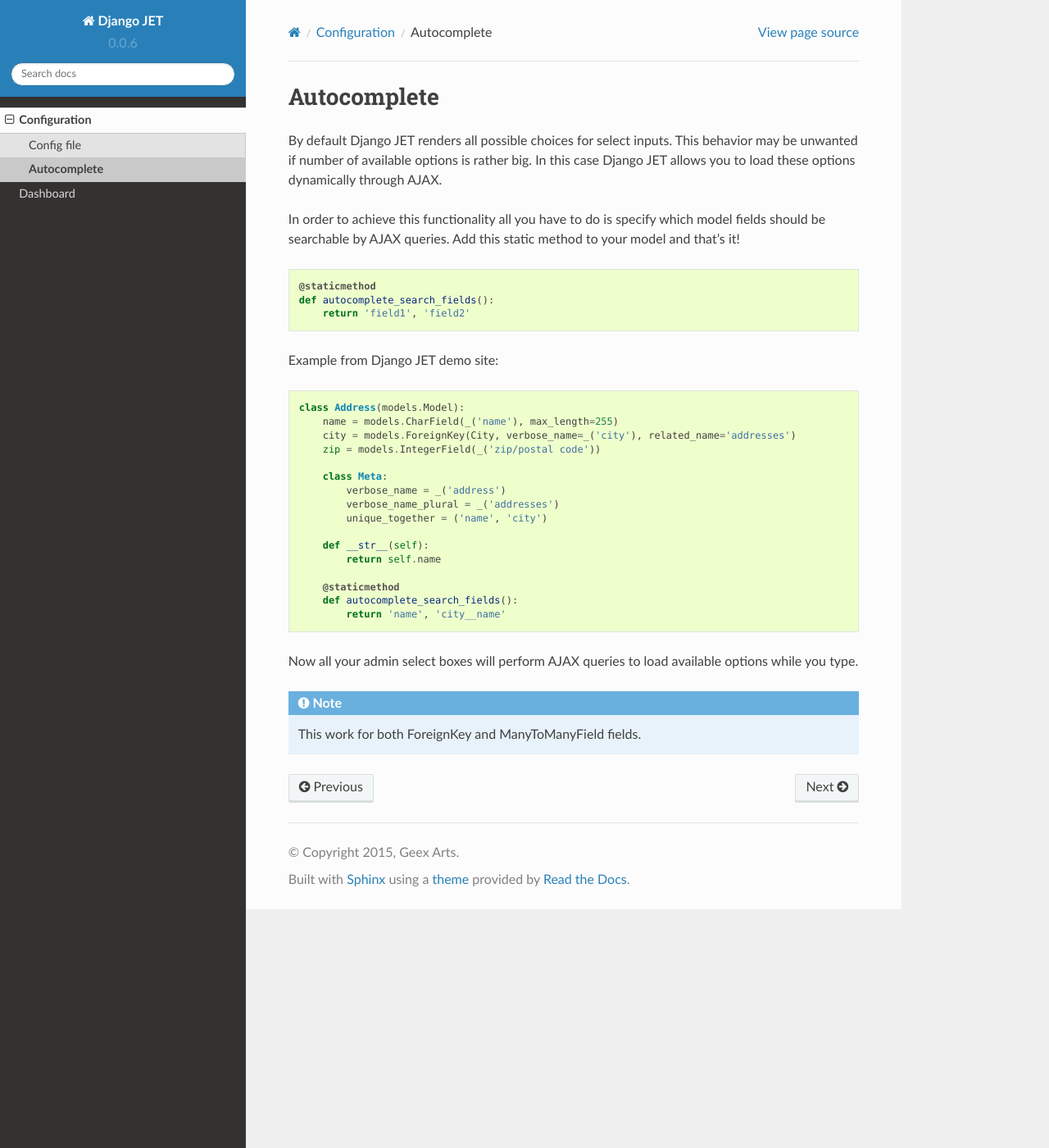
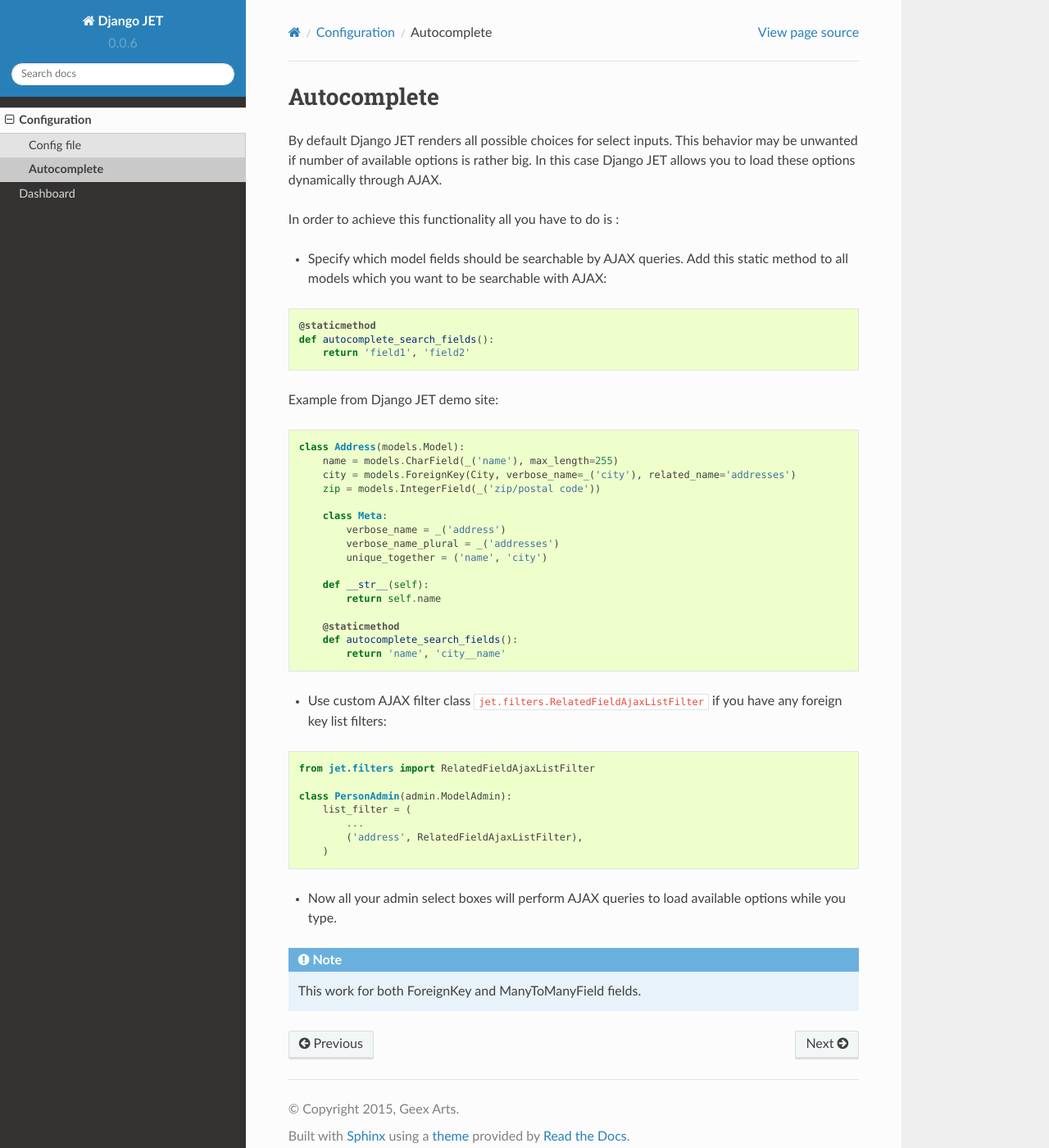
Before and after one commit to geex-arts/django-jet, a Sphinx documentation site: the page built from docs/autocomplete.rst, in a window 1280 px wide and 1400 px high. Shown: the whole window at 82% size. Built offline with Sphinx 7.4.7 and the Read the Docs theme 2.0.0, drawn with Linux system fonts in a browser that asks for light colours; pages that are not in the unit, such as notebooks, are missing from menus.

Commit message:
Update docs

```diff
--- a/docs/autocomplete.rst
+++ b/docs/autocomplete.rst
@@ -5,8 +5,9 @@
 By default Django JET renders all possible choices for select inputs. This behavior may be unwanted if number of
 available options is rather big. In this case Django JET allows you to load these options dynamically through AJAX.
 
-In order to achieve this functionality all you have to do is specify which model fields should be
-searchable by AJAX queries. Add this static method to your model and that's it!
+In order to achieve this functionality all you have to do is :
+
+* Specify which model fields should be searchable by AJAX queries. Add this static method to all models which you want to be searchable with AJAX:
 
 .. code:: python
 
@@ -35,7 +36,19 @@
         def autocomplete_search_fields():
             return 'name', 'city__name'
 
-Now all your admin select boxes will perform AJAX queries to load available options while you type.
+* Use custom AJAX filter class ``jet.filters.RelatedFieldAjaxListFilter`` if you have any foreign key list filters:
+
+.. code:: python
+
+    from jet.filters import RelatedFieldAjaxListFilter
+
+    class PersonAdmin(admin.ModelAdmin):
+        list_filter = (
+            ...
+            ('address', RelatedFieldAjaxListFilter),
+        )
+
+* Now all your admin select boxes will perform AJAX queries to load available options while you type.
 
 .. note::
     This work for both ForeignKey and ManyToManyField fields.
```
